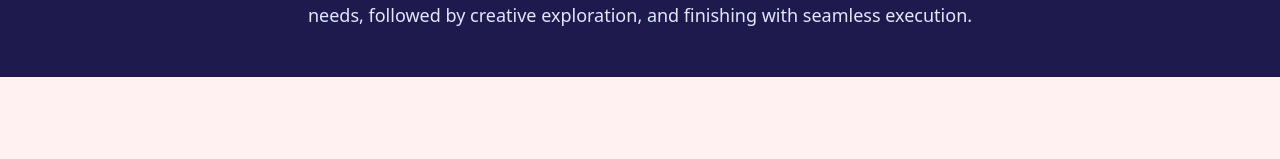
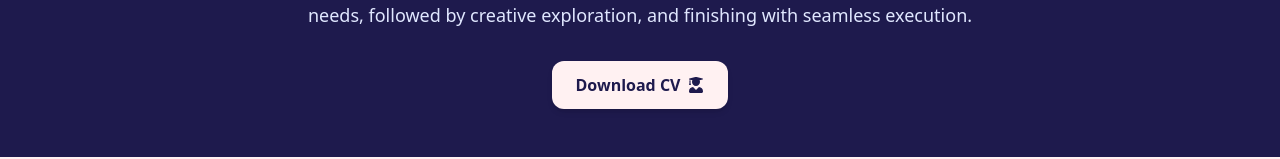
Before and after one commit to Petrovic8684/SanyDesign, a React (Vite) app: page /about in a window 1280 px wide. Shown: the part 789-948 px from the top of the page. Built offline with nearby package versions, Linux system fonts and the light colour scheme; no server answers.

Commit message:
Added download cv button.

```diff
--- a/src/pages/About.tsx
+++ b/src/pages/About.tsx
@@ -3,6 +3,8 @@ import Navbar from "../components/Navbar";
 import { useEffect, useState } from "react";
 import { api } from "../lib/api";
 import { Tool } from "../lib/types";
+import Button from "../components/Button";
+import { FaUserGraduate } from "react-icons/fa";
 
 const About = () => {
   const [tools, setTools] = useState<Tool[]>([]);
@@ -18,6 +20,10 @@ const About = () => {
     } catch (err: any) {
       console.error(err.response?.data?.message || "Failed to get tools.");
     }
+  };
+
+  const handleDownload = () => {
+    window.open(import.meta.env.VITE_CV_LINK, "_blank");
   };
 
   return (
@@ -72,13 +78,21 @@ const About = () => {
             <h2 className="text-3xl lg:text-4xl font-semibold italic">
               My Creative Process
             </h2>
-            <p className="text-lg text-indigo-100">
+            <p className="text-lg text-indigo-100 mb-8">
               From brainstorming sessions to final designs, I take a hands-on,
               collaborative approach to every project. I believe that good
               design starts with a deep understanding of the client's needs,
               followed by creative exploration, and finishing with seamless
               execution.
             </p>
+            <Button
+              text={"Download CV"}
+              colors={
+                "text-indigo-950 bg-rose-50 hover:bg-indigo-50 font-semibold"
+              }
+              action={handleDownload}
+              icon={<FaUserGraduate />}
+            />
           </div>
         </section>
 
```
